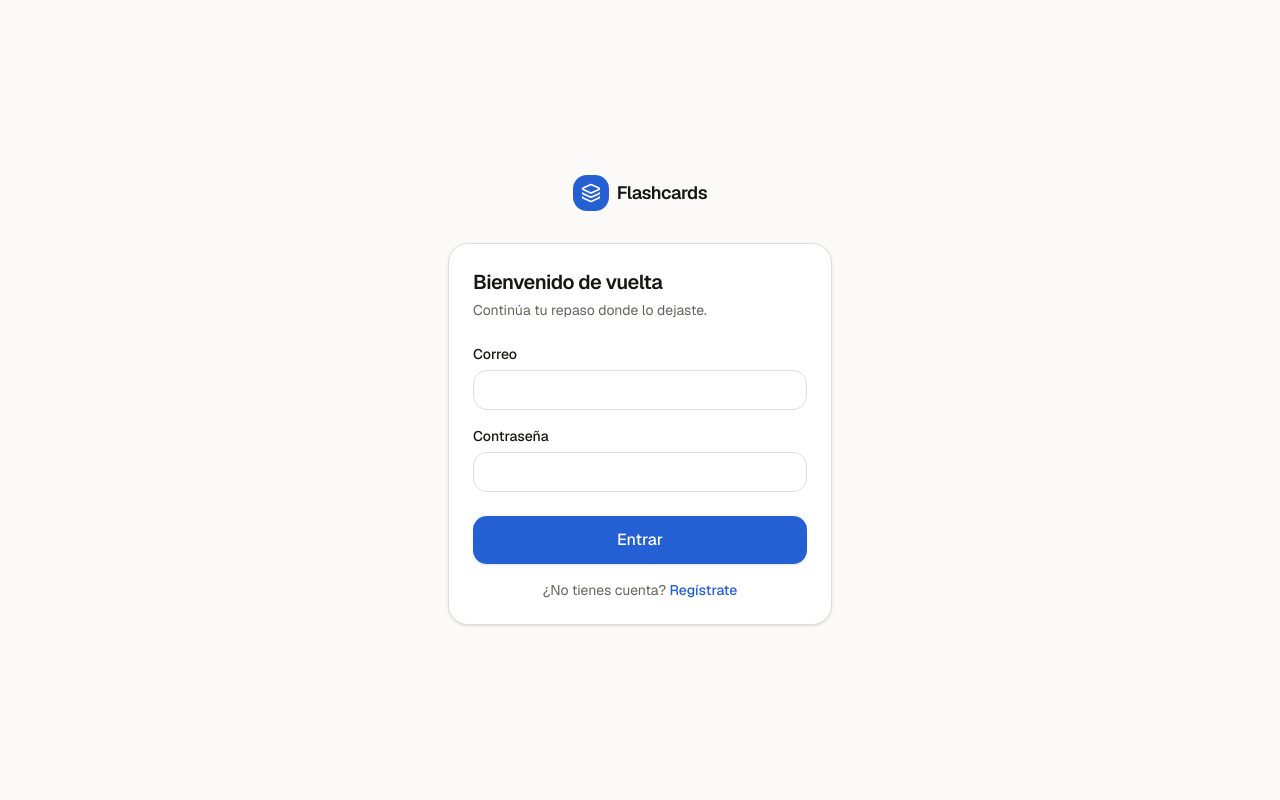
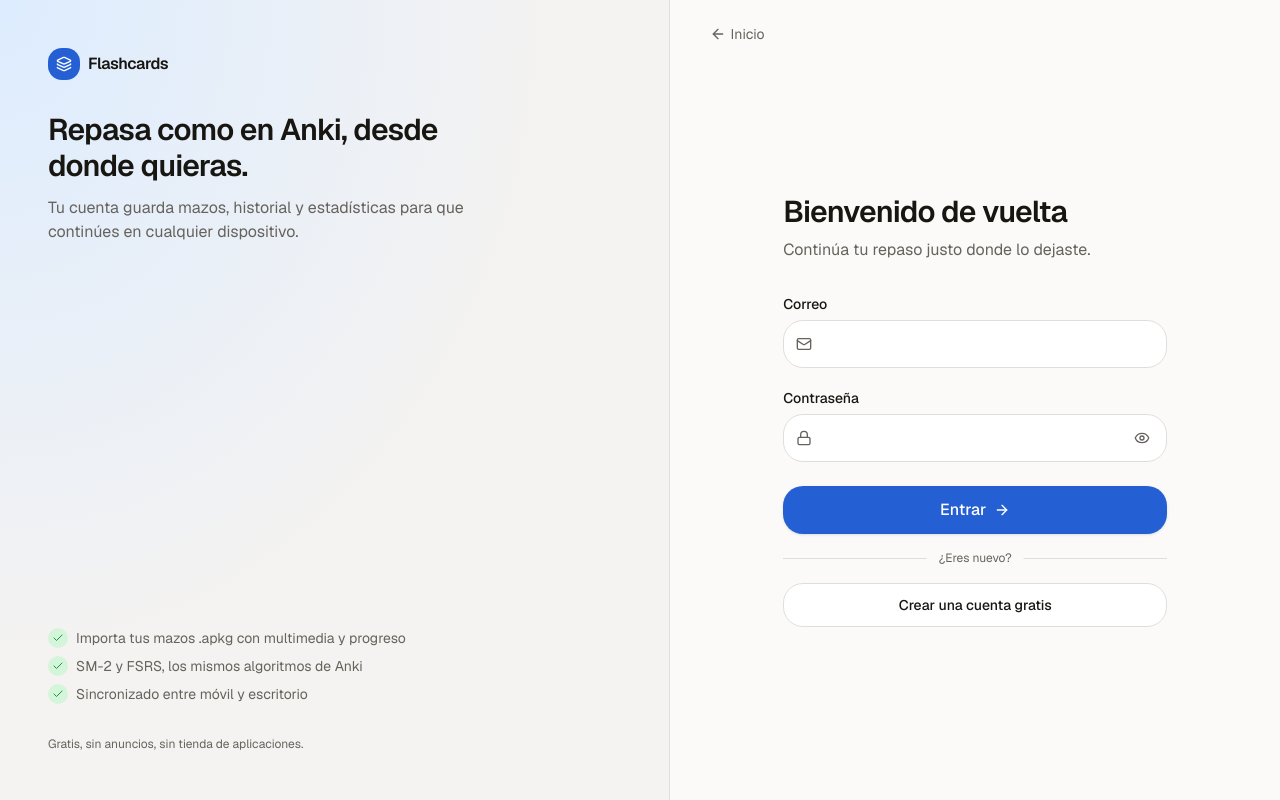
Before and after one commit to snthz/flashcards, a Next.js app: page /login in a window 1280 px wide. Built offline with nearby package versions, Linux system fonts and the light colour scheme; no server answers.

Commit message:
feat: redesign login and register with split layout and richer form

```diff
--- a/src/app/(auth)/actions.ts
+++ b/src/app/(auth)/actions.ts
@@ -10,7 +10,15 @@ import { defaultDeckConfigInput, defaultNoteTypeCreateInputs } from "@/lib/defau
 export type AuthState = {
   error?: string;
   fieldErrors?: Record<string, string>;
+  values?: { name?: string; email?: string };
 };
+
+function valuesFrom(formData: FormData) {
+  return {
+    name: typeof formData.get("name") === "string" ? String(formData.get("name")) : undefined,
+    email: typeof formData.get("email") === "string" ? String(formData.get("email")) : undefined,
+  };
+}
 
 function fieldErrorsFrom(issues: Array<{ path: PropertyKey[]; message: string }>) {
   const errors: Record<string, string> = {};
@@ -27,10 +35,10 @@ export async function register(_prev: AuthState, formData: FormData): Promise<Au
     email: formData.get("email"),
     password: formData.get("password"),
   });
-  if (!parsed.success) return { fieldErrors: fieldErrorsFrom(parsed.error.issues) };
+  if (!parsed.success) return { fieldErrors: fieldErrorsFrom(parsed.error.issues), values: valuesFrom(formData) };
 
   const existing = await prisma.user.findUnique({ where: { email: parsed.data.email }, select: { id: true } });
-  if (existing) return { fieldErrors: { email: "Ya existe una cuenta con este correo" } };
+  if (existing) return { fieldErrors: { email: "Ya existe una cuenta con este correo" }, values: valuesFrom(formData) };
 
   const timezone = typeof formData.get("timezone") === "string" ? String(formData.get("timezone")) : "UTC";
   const passwordHash = await hashPassword(parsed.data.password);
@@ -57,11 +65,11 @@ export async function login(_prev: AuthState, formData: FormData): Promise<AuthS
     email: formData.get("email"),
     password: formData.get("password"),
   });
-  if (!parsed.success) return { fieldErrors: fieldErrorsFrom(parsed.error.issues) };
+  if (!parsed.success) return { fieldErrors: fieldErrorsFrom(parsed.error.issues), values: valuesFrom(formData) };
 
   const user = await prisma.user.findUnique({ where: { email: parsed.data.email } });
   const valid = user ? await verifyPassword(parsed.data.password, user.passwordHash) : false;
-  if (!user || !valid) return { error: "Correo o contraseña incorrectos" };
+  if (!user || !valid) return { error: "Correo o contraseña incorrectos", values: valuesFrom(formData) };
 
   await createSession(user.id);
   redirect("/decks");
--- a/src/app/(auth)/layout.tsx
+++ b/src/app/(auth)/layout.tsx
@@ -1,19 +1,68 @@
+import Link from "next/link";
 import { redirect } from "next/navigation";
-import { Layers } from "lucide-react";
+import { ArrowLeft, Check, Layers } from "lucide-react";
 import { getCurrentUser } from "@/lib/auth/user";
+import { CardPreview } from "@/components/landing/card-preview";
+
+const highlights = [
+  "Importa tus mazos .apkg con multimedia y progreso",
+  "SM-2 y FSRS, los mismos algoritmos de Anki",
+  "Sincronizado entre móvil y escritorio",
+];
 
 export default async function AuthLayout({ children }: LayoutProps<"/">) {
   const user = await getCurrentUser();
   if (user) redirect("/decks");
   return (
-    <main className="flex min-h-dvh flex-col items-center justify-center px-4 py-10">
-      <div className="mb-8 flex items-center gap-2 text-foreground">
-        <span className="flex size-9 items-center justify-center rounded-lg bg-accent text-accent-foreground">
-          <Layers className="size-5" />
-        </span>
-        <span className="text-lg font-semibold tracking-tight">Flashcards</span>
-      </div>
-      <div className="w-full max-w-sm rounded-xl border bg-card p-6 shadow-sm animate-in">{children}</div>
-    </main>
+    <div className="grid min-h-dvh lg:grid-cols-[1.1fr_1fr]">
+      <aside className="relative hidden overflow-hidden border-r bg-muted/50 lg:flex lg:flex-col lg:justify-between lg:p-12">
+        <div
+          aria-hidden
+          className="pointer-events-none absolute inset-0 bg-[radial-gradient(ellipse_at_top_left,var(--accent-soft),transparent_60%)]"
+        />
+        <Link href="/" className="relative flex items-center gap-2 font-semibold tracking-tight">
+          <span className="flex size-8 items-center justify-center rounded-lg bg-accent text-accent-foreground">
+            <Layers className="size-4" />
+          </span>
+          Flashcards
+        </Link>
+        <div className="relative flex flex-col gap-10">
+          <div className="flex flex-col gap-3">
+            <h2 className="max-w-md text-3xl font-semibold tracking-tight">Repasa como en Anki, desde donde quieras.</h2>
+            <p className="max-w-md text-muted-foreground">Tu cuenta guarda mazos, historial y estadísticas para que continúes en cualquier dispositivo.</p>
+          </div>
+          <CardPreview className="max-w-sm" />
+          <ul className="flex flex-col gap-2 text-sm text-muted-foreground">
+            {highlights.map((item) => (
+              <li key={item} className="flex items-center gap-2">
+                <span className="flex size-5 items-center justify-center rounded-full bg-success-soft text-success">
+                  <Check className="size-3" />
+                </span>
+                {item}
+              </li>
+            ))}
+          </ul>
+        </div>
+        <p className="relative text-xs text-muted-foreground">Gratis, sin anuncios, sin tienda de aplicaciones.</p>
+      </aside>
+
+      <main className="flex flex-col px-5 py-6 sm:px-10">
+        <div className="flex items-center justify-between">
+          <Link href="/" className="inline-flex items-center gap-1 text-sm text-muted-foreground transition-colors hover:text-foreground">
+            <ArrowLeft className="size-4" />
+            Inicio
+          </Link>
+          <Link href="/" className="flex items-center gap-2 font-semibold tracking-tight lg:hidden">
+            <span className="flex size-7 items-center justify-center rounded-md bg-accent text-accent-foreground">
+              <Layers className="size-4" />
+            </span>
+            Flashcards
+          </Link>
+        </div>
+        <div className="flex flex-1 items-center justify-center py-10">
+          <div className="w-full max-w-sm animate-in">{children}</div>
+        </div>
+      </main>
+    </div>
   );
 }
--- a/src/app/(auth)/login/page.tsx
+++ b/src/app/(auth)/login/page.tsx
@@ -6,10 +6,10 @@ export const metadata: Metadata = { title: "Iniciar sesión" };
 
 export default function LoginPage() {
   return (
-    <div className="flex flex-col gap-6">
-      <div className="flex flex-col gap-1">
-        <h1 className="text-xl font-semibold tracking-tight">Bienvenido de vuelta</h1>
-        <p className="text-sm text-muted-foreground">Continúa tu repaso donde lo dejaste.</p>
+    <div className="flex flex-col gap-8">
+      <div className="flex flex-col gap-2">
+        <h1 className="text-3xl font-semibold tracking-tight">Bienvenido de vuelta</h1>
+        <p className="text-muted-foreground">Continúa tu repaso justo donde lo dejaste.</p>
       </div>
       <AuthForm mode="login" action={login} />
     </div>
--- a/src/components/auth/auth-form.tsx
+++ b/src/components/auth/auth-form.tsx
@@ -1,10 +1,11 @@
 "use client";
 
-import { useActionState } from "react";
+import { useActionState, useId, useState } from "react";
 import Link from "next/link";
+import { ArrowRight, Eye, EyeOff, Lock, Mail, User } from "lucide-react";
 import { Button } from "@/components/ui/button";
-import { Input } from "@/components/ui/input";
-import { Field, FormError } from "@/components/ui/field";
+import { FormError } from "@/components/ui/field";
+import { cn } from "@/lib/utils";
 import { useBrowserTimeZone } from "@/lib/hooks/use-is-client";
 import type { AuthState } from "@/app/(auth)/actions";
 
@@ -13,54 +14,135 @@ interface AuthFormProps {
   action: (state: AuthState, formData: FormData) => Promise<AuthState>;
 }
 
+interface AuthInputProps {
+  name: string;
+  label: string;
+  type?: string;
+  autoComplete?: string;
+  icon: React.ReactNode;
+  error?: string;
+  required?: boolean;
+  minLength?: number;
+  maxLength?: number;
+  inputMode?: "email" | "text";
+  hint?: string;
+  trailing?: React.ReactNode;
+  defaultValue?: string;
+}
+
+function AuthInput({ name, label, type = "text", autoComplete, icon, error, required, minLength, maxLength, inputMode, hint, trailing, defaultValue }: AuthInputProps) {
+  const id = useId();
+  return (
+    <div className="flex flex-col gap-1.5">
+      <label htmlFor={id} className="text-sm font-medium">
+        {label}
+      </label>
+      <div
+        className={cn(
+          "flex h-12 items-center gap-2 rounded-xl border bg-card px-3 transition-shadow focus-within:border-accent focus-within:ring-2 focus-within:ring-ring",
+          error && "border-danger/60",
+        )}
+      >
+        <span className="text-muted-foreground [&>svg]:size-4">{icon}</span>
+        <input
+          id={id}
+          name={name}
+          type={type}
+          autoComplete={autoComplete}
+          required={required}
+          minLength={minLength}
+          maxLength={maxLength}
+          inputMode={inputMode}
+          defaultValue={defaultValue}
+          aria-invalid={Boolean(error)}
+          className="h-full min-w-0 flex-1 bg-transparent text-sm text-foreground outline-none placeholder:text-muted-foreground"
+        />
+        {trailing}
+      </div>
+      {error ? (
+        <p className="text-xs text-danger" role="alert">
+          {error}
+        </p>
+      ) : hint ? (
+        <p className="text-xs text-muted-foreground">{hint}</p>
+      ) : null}
+    </div>
+  );
+}
+
 export function AuthForm({ mode, action }: AuthFormProps) {
   const [state, formAction, pending] = useActionState(action, {});
+  const [showPassword, setShowPassword] = useState(false);
   const timezone = useBrowserTimeZone();
-
   const isRegister = mode === "register";
 
   return (
-    <form action={formAction} className="flex flex-col gap-4">
+    <form action={formAction} className="flex flex-col gap-5">
       <FormError message={state.error} />
       {isRegister ? (
-        <Field label="Nombre" htmlFor="name" error={state.fieldErrors?.name}>
-          <Input id="name" name="name" autoComplete="name" required maxLength={80} />
-        </Field>
+        <AuthInput
+          name="name"
+          label="Nombre"
+          autoComplete="name"
+          icon={<User />}
+          required
+          maxLength={80}
+          error={state.fieldErrors?.name}
+          defaultValue={state.values?.name}
+        />
       ) : null}
-      <Field label="Correo" htmlFor="email" error={state.fieldErrors?.email}>
-        <Input id="email" name="email" type="email" autoComplete="email" inputMode="email" required />
-      </Field>
-      <Field label="Contraseña" htmlFor="password" error={state.fieldErrors?.password}>
-        <Input
-          id="password"
+      <AuthInput
+        name="email"
+        label="Correo"
+        type="email"
+        autoComplete="email"
+        inputMode="email"
+        icon={<Mail />}
+        required
+        error={state.fieldErrors?.email}
+        defaultValue={state.values?.email}
+      />
+      <AuthInput
         name="password"
-          type="password"
+        label="Contraseña"
+        type={showPassword ? "text" : "password"}
         autoComplete={isRegister ? "new-password" : "current-password"}
+        icon={<Lock />}
         required
         minLength={isRegister ? 8 : 1}
+        error={state.fieldErrors?.password}
+        hint={isRegister ? "Mínimo 8 caracteres." : undefined}
+        trailing={
+          <button
+            type="button"
+            onClick={() => setShowPassword((value) => !value)}
+            aria-label={showPassword ? "Ocultar contraseña" : "Mostrar contraseña"}
+            className="rounded-md p-1 text-muted-foreground transition-colors hover:text-foreground"
+          >
+            {showPassword ? <EyeOff className="size-4" /> : <Eye className="size-4" />}
+          </button>
+        }
       />
-      </Field>
       <input type="hidden" name="timezone" value={timezone} />
-      <Button type="submit" size="lg" loading={pending} className="mt-2">
+      <Button type="submit" size="lg" loading={pending} className="mt-1 h-12 rounded-xl text-base">
         {isRegister ? "Crear cuenta" : "Entrar"}
+        {pending ? null : <ArrowRight className="size-4" />}
       </Button>
-      <p className="text-center text-sm text-muted-foreground">
       {isRegister ? (
-          <>
-            ¿Ya tienes cuenta?{" "}
-            <Link href="/login" className="font-medium text-accent hover:underline">
-              Inicia sesión
+        <p className="text-center text-xs text-muted-foreground">Al crear la cuenta se guardará tu zona horaria ({timezone}) para calcular los días de estudio.</p>
+      ) : null}
+      <div className="relative py-1">
+        <div className="h-px w-full bg-border" />
+        <span className="absolute left-1/2 top-1/2 -translate-x-1/2 -translate-y-1/2 bg-background px-3 text-xs text-muted-foreground">
+          {isRegister ? "¿Ya tienes cuenta?" : "¿Eres nuevo?"}
+        </span>
+      </div>
+      <Link
+        href={isRegister ? "/login" : "/register"}
+        className="inline-flex h-11 items-center justify-center rounded-xl border bg-card text-sm font-medium transition-colors hover:bg-muted"
+      >
+        {isRegister ? "Iniciar sesión" : "Crear una cuenta gratis"}
       </Link>
-          </>
-        ) : (
-          <>
-            ¿No tienes cuenta?{" "}
-            <Link href="/register" className="font-medium text-accent hover:underline">
-              Regístrate
-            </Link>
-          </>
-        )}
-      </p>
     </form>
   );
 }
--- /dev/null
+++ b/src/components/landing/card-preview.tsx
@@ -0,0 +1,36 @@
+import { cn } from "@/lib/utils";
+
+const ratings = [
+  ["10m", "Otra vez", "text-danger border-danger/40"],
+  ["2d", "Difícil", "text-warning border-warning/40"],
+  ["6d", "Bien", "text-success border-success/40"],
+  ["12d", "Fácil", "text-accent border-accent/40"],
+] as const;
+
+export function CardPreview({ className }: { className?: string }) {
+  return (
+    <div className={cn("w-full max-w-md rounded-2xl border bg-card p-3 shadow-xl animate-in", className)}>
+      <div className="flex items-center justify-between px-1 pb-3 text-xs text-muted-foreground">
+        <span className="font-medium text-foreground">Idiomas::Inglés</span>
+        <span className="flex gap-2 tabular-nums">
+          <span className="text-accent">12</span>
+          <span className="text-danger">3</span>
+          <span className="text-success">28</span>
+        </span>
+      </div>
+      <div className="flex min-h-40 flex-col items-center justify-center gap-4 rounded-xl border bg-background px-6 py-8 text-center">
+        <p className="text-2xl font-medium">ubiquitous</p>
+        <div className="h-px w-16 bg-border" />
+        <p className="text-lg text-muted-foreground">omnipresente, que está en todas partes</p>
+      </div>
+      <div className="mt-3 grid grid-cols-4 gap-2">
+        {ratings.map(([interval, label, tone]) => (
+          <div key={label} className={cn("flex flex-col items-center rounded-lg border py-2", tone)}>
+            <span className="text-[11px] text-muted-foreground">{interval}</span>
+            <span className="text-xs font-semibold">{label}</span>
+          </div>
+        ))}
+      </div>
+    </div>
+  );
+}
```
Also changed, not shown: src/app/(auth)/register/page.tsx (+4 -4 lines), src/app/page.tsx (+2 -34 lines). Lines whose indentation alone changed are shown as unchanged.
